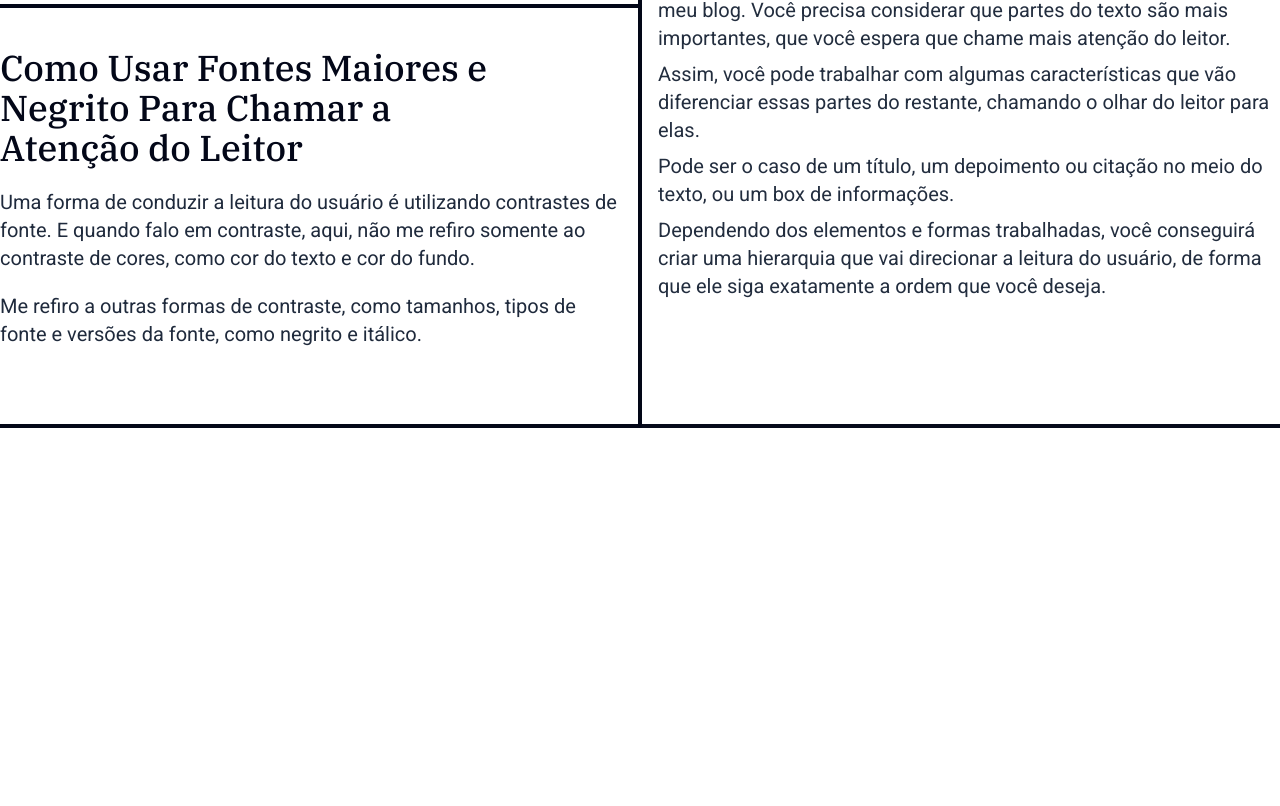
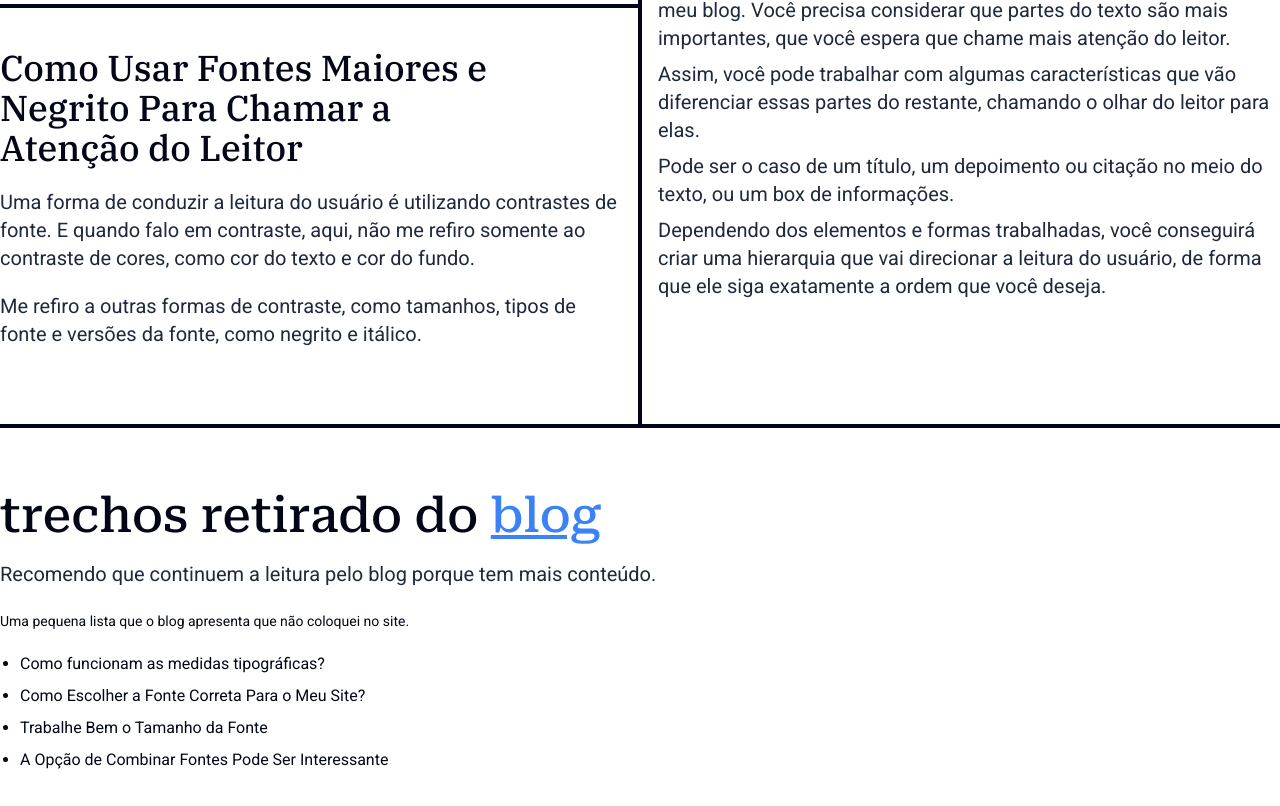
Before and after one commit to JheanAntunes/tipografia, a Next.js app: page / in a window 1280 px wide. Shown: the part 3876-4682 px from the top of the page. Before the commit the page ends 4368 px from the top, so only its background shows below. Built offline with nearby package versions, Linux system fonts and the light colour scheme.

Commit message:
import: footer no layout raiz

```diff
--- a/src/app/layout.tsx
+++ b/src/app/layout.tsx
@@ -10,6 +10,7 @@ import {
     robotoSans,
     robotoSerif,
 } from '@/components/fonts/fonts'
+import Footer from '@/components/layout/footer/footer'
 import Header from '@/components/layout/header/header'
 import '@/styles/globals.css'
 import type { Metadata } from 'next'
@@ -31,6 +32,7 @@ export default function RootLayout({
             <body className="font-openSans antialiased">
                 <Header />
                 {children}
+                <Footer />
             </body>
         </html>
     )
```
